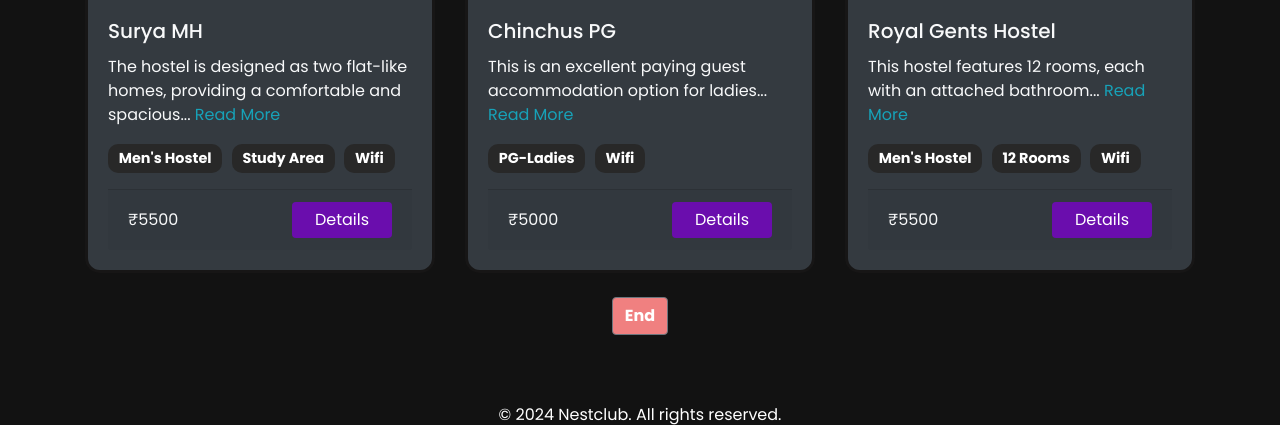
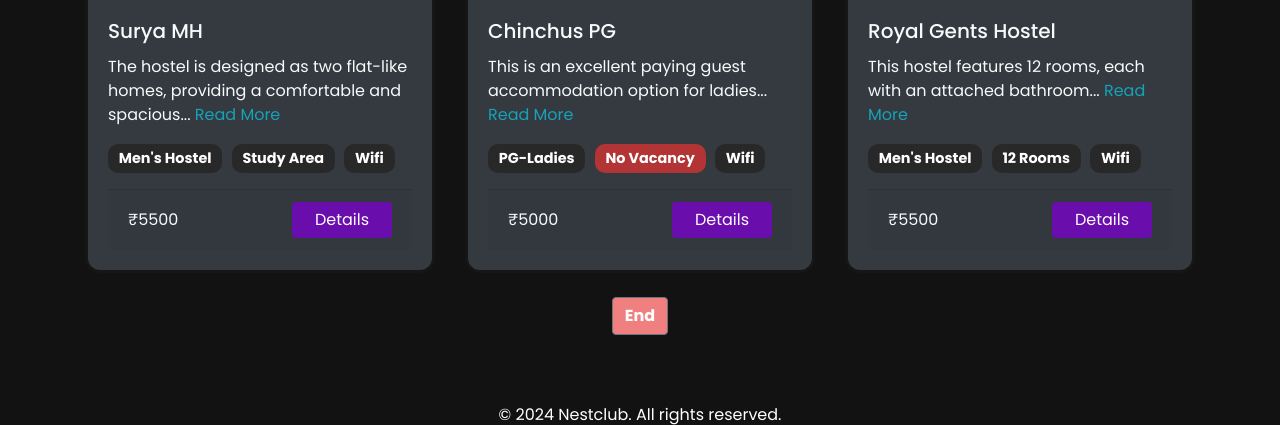
Before and after one commit to hostelsforgeck/Nestclub, a Flask app: page /survey in a window 1280 px wide. Shown: the part 2478-2903 px from the top of the page. Run offline with Flask 3, Linux system fonts and the light colour scheme; some libraries are stand-ins or nearby versions.

Commit message:
"No Vacancy" added

```diff
--- a/hostel_db.py
+++ b/hostel_db.py
@@ -79,7 +79,7 @@ hostels = {
             "hostel_image": "https://drive.google.com/thumbnail?id=178PKY1ZXs-liF09SkpsHblwq77ELACRZ&sz=w2000",
 
             "hostel_desc": "Chinchus Ladies Hostel is an excellent accommodation option for women...",
-            "card_badges": ["Ladies Hostel", "Wifi", ],
+            "card_badges": ["Ladies Hostel","No Vacancy", "Wifi", ],
             "hostel_price": "₹5000",
         },
         "details": {
@@ -148,7 +148,7 @@ hostels = {
             "hostel_image": 'https://drive.google.com/thumbnail?id=1f7B_cUH89FeybJ_nGLu10lnYYSt_zrMP&sz=w2000',
 
             "hostel_desc": "This is an excellent paying guest accommodation option for ladies...",
-            "card_badges": ["PG-Ladies", "Wifi", ],
+            "card_badges": ["PG-Ladies", "No Vacancy","Wifi", ],
             "hostel_price": "₹5000",
         },
         "details": {
@@ -297,7 +297,7 @@ hostels = {
             "hostel_image": 'https://drive.google.com/thumbnail?id=1QhsCZzOE-hhaqfrz2cIsTBRI5xHf6qnl&sz=w2000',
             "hostel_desc": "Olive Hostel is a highly regarded ladies' hostel conveniently located near...",
 
-            "card_badges": ["Ladies Hostel", "Wifi", "Kitchen"],
+            "card_badges": ["Ladies Hostel","No Vacancy"],
             "hostel_price": "₹5200",
         },
         "details": {
--- a/templates/hostels.html
+++ b/templates/hostels.html
@@ -49,7 +49,7 @@
 
   <div class="container my-5 fade-in visible">
     {% if hostels %}
-      <h2 class="mb-4 fade-in">Featured Properties</h2>
+      <h2 class="mb-4 fade-in">Featured Hostels</h2>
       <p class="mb-5 fade-in">Explore our handpicked selection of featured hostels. Each listing offers a glimpse into exceptional homes available through Nestclub. Click 'Details' to learn more and choose the best hostel for you.</p>
       <div class="row">
         {% for key,hostel in hostels.items() %}
@@ -66,7 +66,13 @@
                       <span class="badge badge-info">{{ j }}</span>
                     </a>
                   {% else %}
-                    <span class="badge badge-info">{{ j }}</span>
+
+                    {% if j == "No Vacancy" %}
+                      <span class="badge badge-info" style="background-color: rgb(179, 52, 52);">{{ j }}</span>
+                    {% else %}
+                      <span class="badge badge-info">{{ j }}</span>
+                    {% endif %}
+
                   {% endif %}
                 {% endfor %}
               </p>
```
Also changed, not shown: templates/aboutus.html (+28 -9 lines).
